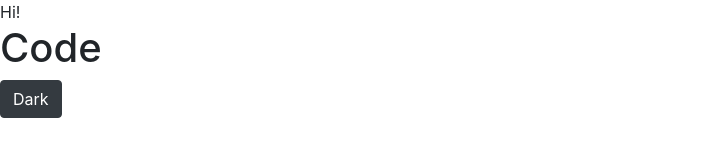
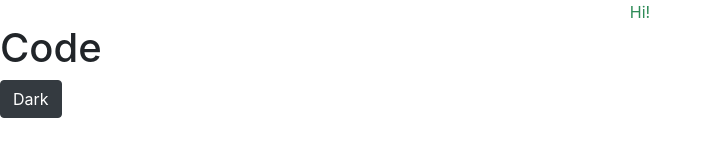
Before and after one commit to WalnutCode/assignment-1, a plain HTML site: page index.html in a window 1280 px wide. Shown: the full height of the page, 0-712 px from the left. Drawn offline with nearby package versions, Linux system fonts and the light colour scheme.

Commit message:
adding css

```diff
--- a/index.html
+++ b/index.html
@@ -10,7 +10,7 @@
     <script src="app.js"></script>
 </head>
 <body>
-   <div>Hi!</div>
+   <div id="one">Hi!</div>
    <h1>Code</h1>
    <button type="button" class="btn btn-dark">Dark</button>
 
--- a/style.css
+++ b/style.css
@@ -0,0 +1,4 @@
+#one{
+    text-align: center;
+    color: seagreen
+}
```
